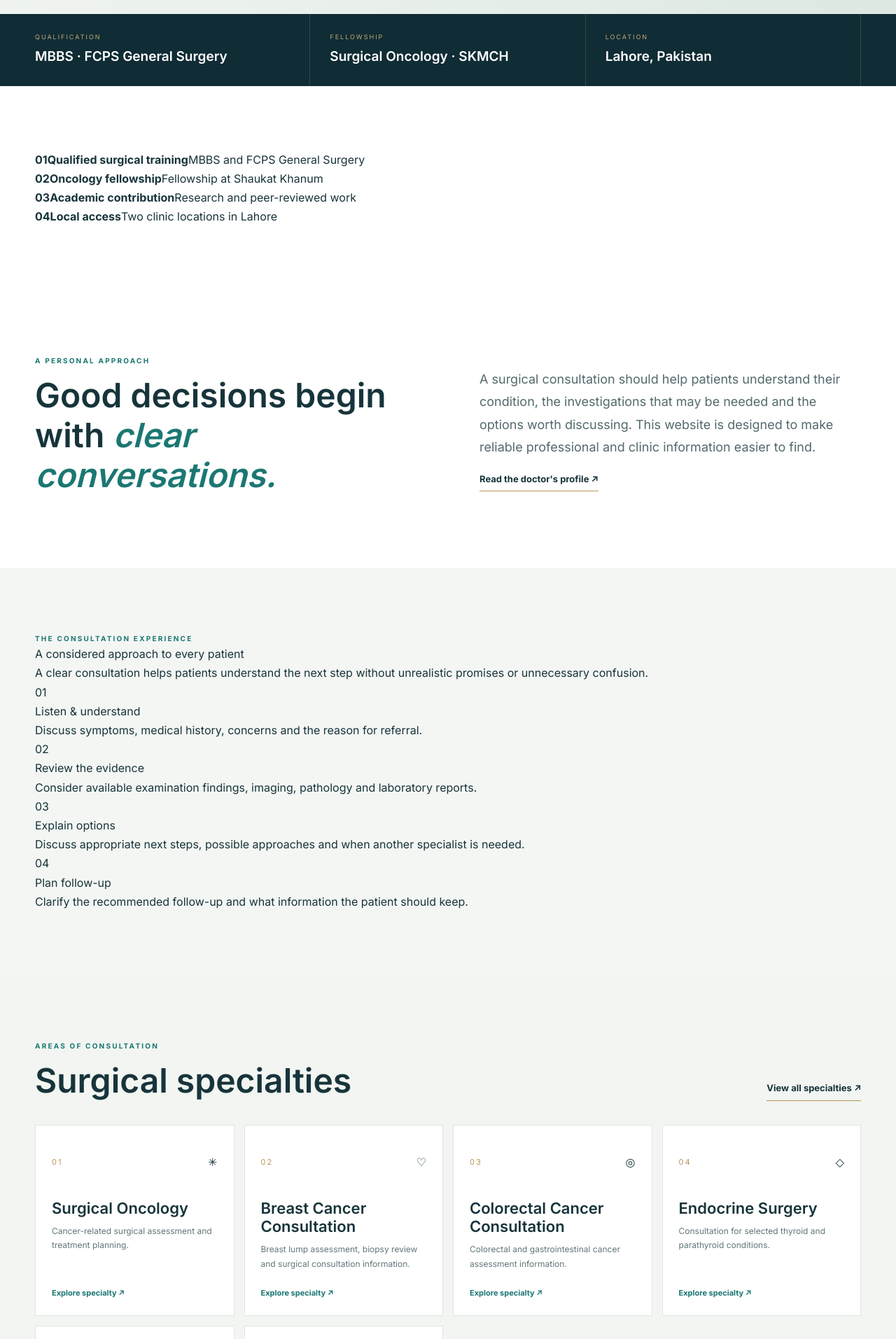
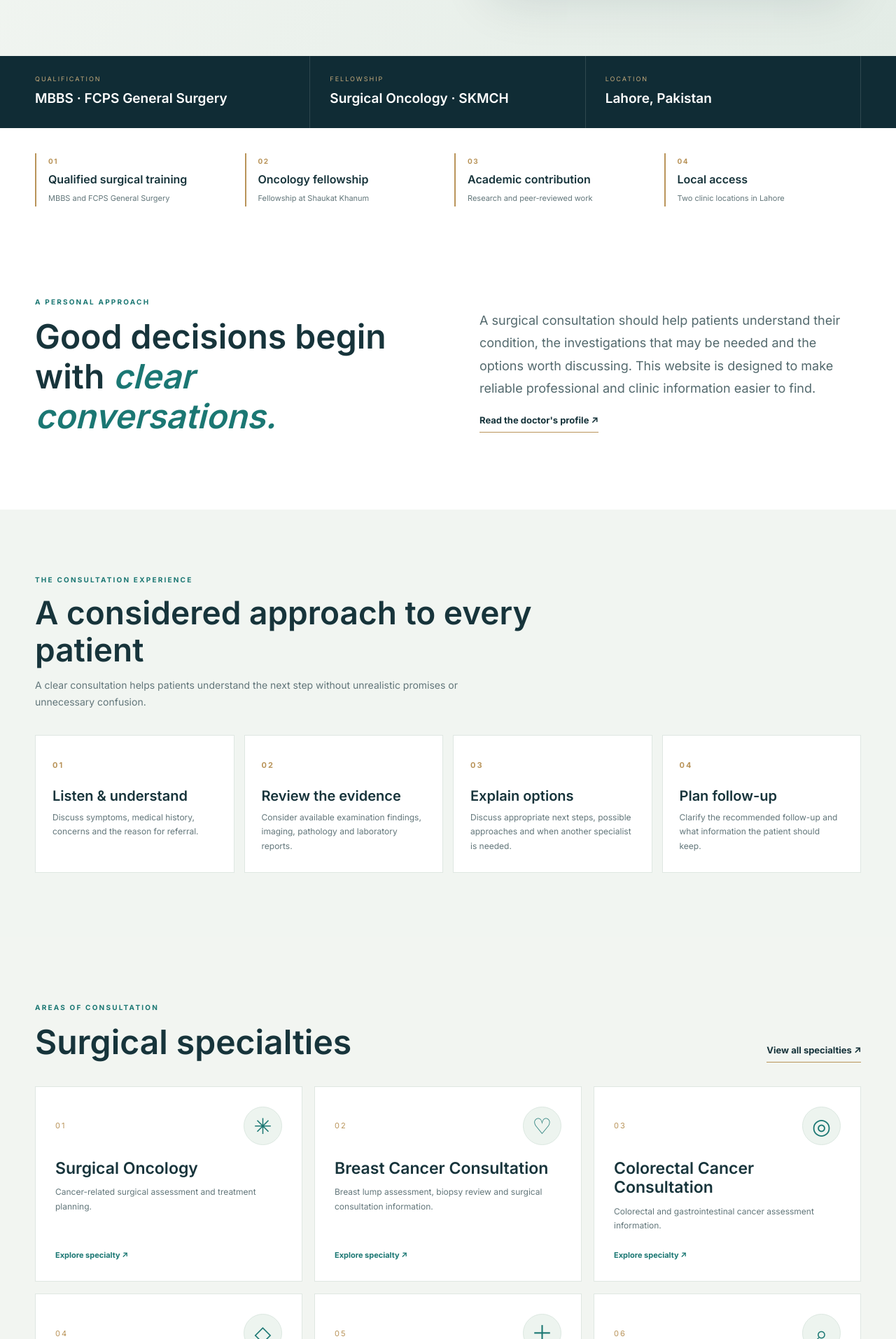
Before and after one commit to franklinctapley-del1122/Drzaintayyababbas, a Next.js app: page / in a window 1280 px wide. Shown: the part 827-2740 px from the top of the page at 70% size. Built offline with nearby package versions, Linux system fonts and the light colour scheme.

Commit message:
Add premium homepage section styling and responsive layouts

```diff
--- a/app/globals.css
+++ b/app/globals.css
@@ -50,3 +50,73 @@ h1,h2,h3,p,a,strong{overflow-wrap:anywhere}
   .photo-frame{min-height:290px}
   .page-hero h1{font-size:37px}
 }
+
+
+/* Premium 16-section homepage */
+.premium-hero{padding-top:78px;padding-bottom:82px;background:radial-gradient(circle at 82% 18%,#ffffffa8 0,transparent 32%),linear-gradient(120deg,#f4f7f3,#e3ece6)}
+.premium-hero .photo-frame{height:590px;border:9px solid #fff;box-shadow:0 28px 70px #102c3524}
+.premium-trust{padding-top:36px;padding-bottom:36px}
+.trust-row{display:grid;grid-template-columns:repeat(4,1fr);gap:18px}
+.trust-row>div{display:flex;flex-direction:column;border-left:2px solid var(--gold);padding:3px 0 3px 17px}
+.trust-row b{font-size:10px;color:var(--gold);letter-spacing:1.5px}
+.trust-row strong{font-family:'Inter',Arial,sans-serif;font-size:16px;font-weight:600;margin:4px 0}
+.trust-row span{font-size:11px;color:var(--muted)}
+.premium-section-head{max-width:720px;margin-bottom:35px}
+.premium-section-head h2{font-family:'Inter',Arial,sans-serif;font-size:clamp(32px,4vw,46px);line-height:1.15;font-weight:600;margin:12px 0}
+.premium-section-head>p{color:var(--muted);font-size:14px;max-width:650px}
+.premium-approach{background:#f1f5f1}
+.approach-grid{display:grid;grid-template-columns:repeat(4,1fr);gap:14px}
+.approach-grid article,.experience-grid>div{background:#fff;border:1px solid var(--line);padding:27px 24px;min-height:190px}
+.approach-grid article>span,.experience-grid>div>span{font-size:11px;letter-spacing:2px;color:var(--gold);font-weight:700}
+.approach-grid h3,.experience-grid h3{font-family:'Inter',Arial,sans-serif;font-size:20px;font-weight:600;line-height:1.25;margin:20px 0 8px}
+.approach-grid p,.experience-grid p{font-size:12px;color:var(--muted);margin:0}
+.premium-specialty-grid{grid-template-columns:repeat(3,1fr);gap:17px}
+.premium-specialty-grid .specialty-card{min-height:260px;padding:28px}
+.premium-icon{width:55px;height:55px;display:grid;place-items:center;border-radius:50%;background:#edf4ef;border:1px solid #dce8e1;color:var(--teal);font-family:Georgia,serif;font-size:31px;line-height:1}
+.premium-specialty-grid .specialty-card h3{font-size:23px;margin-top:20px}
+.focus-grid{display:grid;grid-template-columns:repeat(4,1fr);gap:14px}
+.focus-card{display:flex;flex-direction:column;min-height:225px;padding:25px;background:#f4f7f4;border:1px solid var(--line);transition:.2s}
+.focus-card:hover{transform:translateY(-3px);border-color:#a9c5b8}
+.focus-card>span{font-size:9px;letter-spacing:1.6px;color:var(--gold);font-weight:700}
+.focus-card h3{font-family:'Inter',Arial,sans-serif;font-size:22px;line-height:1.2;margin:22px 0 8px}
+.focus-card p{font-size:12px;color:var(--muted);margin:0 0 18px}
+.focus-card b{font-size:11px;color:var(--teal);margin-top:auto}
+.premium-dark,.premium-paper{background:#102c35;color:white}
+.split-feature{display:grid;grid-template-columns:1fr 1fr;gap:90px;align-items:center}
+.split-feature h2{font-family:'Inter',Arial,sans-serif;font-size:clamp(36px,4.3vw,52px);line-height:1.15;font-weight:600;margin:15px 0}
+.split-feature h2 em{color:#c7aa78}
+.split-feature>div:first-child>p{color:#c4d1cf;max-width:520px;font-size:14px}
+.team-panel{position:relative;border:1px solid #ffffff30;padding:30px 34px;background:#ffffff08}
+.team-orbit{width:74px;height:74px;display:grid;place-items:center;border:1px solid #c8aa77;border-radius:50%;color:#e4c995;font-size:20px;margin:0 auto 25px}
+.team-panel>div:not(.team-orbit){padding:14px 0;border-top:1px solid #ffffff24;display:flex;justify-content:space-between;gap:15px}
+.team-panel strong{font-size:13px}.team-panel span{font-size:11px;color:#b8c9c5;text-align:right}
+.timeline{max-width:850px;border-left:1px solid #c6d6cd;margin:30px 0 25px 8px}
+.timeline>div{display:grid;grid-template-columns:150px 1fr;gap:25px;position:relative;padding:0 0 28px 28px}
+.timeline>div:before{content:"";position:absolute;width:9px;height:9px;border-radius:50%;background:var(--gold);left:-5px;top:7px}
+.timeline time{font-size:11px;color:var(--teal);font-weight:700}
+.timeline article h3{font-family:'Inter',Arial,sans-serif;font-size:19px;font-weight:600;margin:0 0 5px}
+.timeline article p{font-size:12px;color:var(--muted);margin:0}
+.premium-paper{background:linear-gradient(120deg,#102c35,#183e43)}
+.experience-grid{display:grid;grid-template-columns:repeat(3,1fr);gap:15px}
+.clinic-section{background:#f1f5f1}
+.premium-clinic{background:#fff;padding:34px}
+.visit-grid{display:grid;grid-template-columns:1fr 1fr;gap:80px;align-items:center}
+.visit-checks{padding:26px 30px;background:#f3f6f2;border:1px solid var(--line)}
+.visit-checks p{display:flex;gap:13px;align-items:flex-start;font-size:13px;color:#53696d;padding:11px 0;margin:0;border-bottom:1px solid var(--line)}
+.visit-checks p:last-child{border:0}.visit-checks b{color:var(--teal)}
+.faq-list{max-width:900px;border-top:1px solid #d5e0d9}
+.faq-list details{border-bottom:1px solid #d5e0d9;padding:21px 0}
+.faq-list summary{list-style:none;cursor:pointer;display:flex;justify-content:space-between;gap:20px;font-family:'Inter',Arial,sans-serif;font-weight:600;font-size:16px}
+.faq-list summary::-webkit-details-marker{display:none}
+.faq-list summary span{color:var(--teal);font-size:20px}
+.faq-list details[open] summary span{transform:rotate(45deg)}
+.faq-list details p{font-size:13px;color:var(--muted);max-width:760px;margin:13px 0 0}
+.patient-note{display:grid;grid-template-columns:1fr 1fr;gap:80px;align-items:center}
+.patient-note h2{font-family:'Inter',Arial,sans-serif;font-size:clamp(32px,4vw,45px);line-height:1.15;font-weight:600;margin:12px 0}
+.patient-note p{font-size:13px;color:var(--muted)}
+.premium-final-cta{background:#102c35;color:#fff;padding:62px 0}
+.final-cta-inner{display:flex;align-items:center;justify-content:space-between;gap:40px}
+.final-cta-inner h2{font-family:'Inter',Arial,sans-serif;font-size:clamp(30px,3.8vw,44px);line-height:1.15;font-weight:600;max-width:650px;margin:12px 0}
+.final-cta-inner p{font-size:13px;color:#c2d1ce}
+@media(max-width:900px){.approach-grid,.focus-grid{grid-template-columns:repeat(2,1fr)}.premium-specialty-grid{grid-template-columns:repeat(2,1fr)}.trust-row{grid-template-columns:repeat(2,1fr)}.split-feature{gap:40px}}
+@media(max-width:720px){.premium-hero{padding-top:43px;padding-bottom:48px}.premium-hero .photo-frame{height:min(112vw,470px)}.trust-row{grid-template-columns:1fr 1fr;gap:20px 12px}.trust-row strong{font-size:14px}.approach-grid,.focus-grid,.premium-specialty-grid,.experience-grid{grid-template-columns:1fr}.approach-grid article,.experience-grid>div{min-height:0;padding:23px}.split-feature,.visit-grid,.patient-note{grid-template-columns:1fr;gap:30px}.team-panel{padding:22px}.team-panel>div:not(.team-orbit){flex-direction:column;gap:3px}.team-panel span{text-align:left}.timeline>div{grid-template-columns:1fr;gap:5px;padding-left:20px}.final-cta-inner{align-items:flex-start;flex-direction:column;gap:20px}.final-cta-inner .button{width:100%}.premium-section-head h2{font-size:34px}.premium-final-cta{padding:48px 0}}
```
